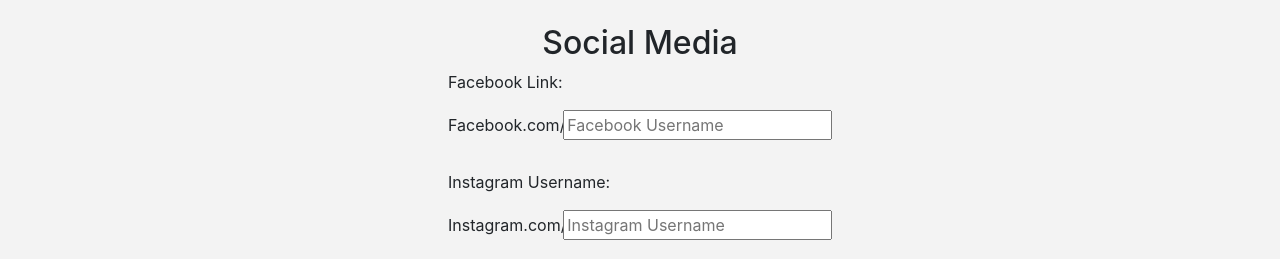
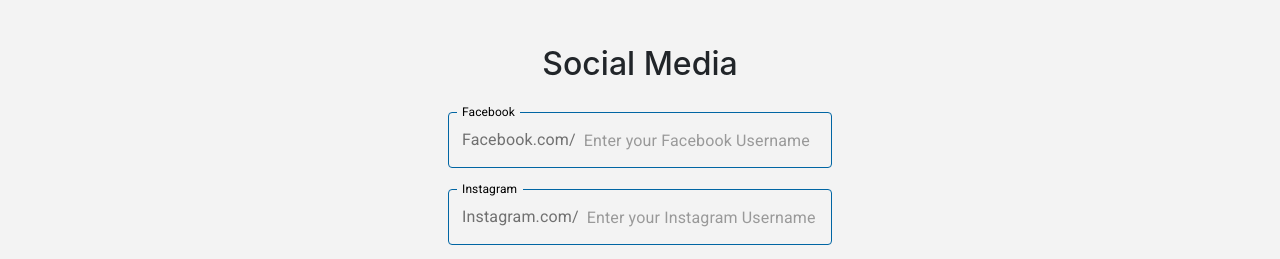
Before and after one commit to IsaiahCollazo99/Triphikers-Web-Client, a React (Create React App) app in the folder frontend/: page /user/edit in a window 1280 px wide. Shown: the part 675-934 px from the top of the page. Built offline with nearby package versions, Linux system fonts and the light colour scheme; no server answers; sample sign-in values are in the browser's storage.

Commit message:
change social inputs to CustomTextFields

```diff
--- a/frontend/src/components/UserEdit/UserSocialEdit.js
+++ b/frontend/src/components/UserEdit/UserSocialEdit.js
@@ -1,4 +1,6 @@
 import React from 'react';
+import CustomTextField from '../General/CustomTextField';
+import { InputAdornment } from '@material-ui/core';
 
 const UserSocialEdit = ( props ) => {
     const {
@@ -10,34 +12,50 @@
     return (
         <section className="upe-socialMedia">
             <h2>Social Media</h2>
-            <label htmlFor="facebook">
-                <p>Facebook Link: </p>
-
-                <span>Facebook.com/</span>
-                <input
+            <CustomTextField
+                label="Facebook"
                 type="text"
-                    placeholder="Facebook Username"
+                variant="outlined"
+                InputLabelProps={{
+                    shrink: true,
+                }}
+                InputProps={{
+                    startAdornment: <InputAdornment position="start">Facebook.com/</InputAdornment>
+                }}
+                placeholder="Enter your Facebook Username"
+                style={{width: '30%'}}
                 {...facebook}
             />
-            </label>
 
-            <label htmlFor="instagram">
-                <p>Instagram Username: </p>
-
-                <span>Instagram.com/</span>
-                <input
+            <CustomTextField
+                label="Instagram"
                 type="text"
-                    placeholder="Instagram Username"
+                variant="outlined"
+                InputLabelProps={{
+                    shrink: true,
+                }}
+                InputProps={{
+                    startAdornment: <InputAdornment position="start">Instagram.com/</InputAdornment>
+                }}
+                placeholder="Enter your Instagram Username"
+                style={{width: '30%'}}
                 {...instagram}
             />
-            </label>
 
-            <label>
-                <p>Twitter Username: </p>
-
-                <span>Twitter.com/</span>
-                <input type="text" placeholder="Twitter Username" {...twitter} />
-            </label>
+            <CustomTextField
+                label="Twitter"
+                type="text"
+                variant="outlined"
+                InputLabelProps={{
+                    shrink: true,
+                }}
+                InputProps={{
+                    startAdornment: <InputAdornment position="start">Twitter.com/</InputAdornment>
+                }}
+                placeholder="Enter your Twitter Username"
+                style={{width: '30%'}}
+                {...twitter}
+            />
         </section>
     )
 }
--- a/frontend/src/css/userPage/userPageEdit.css
+++ b/frontend/src/css/userPage/userPageEdit.css
@@ -11,6 +11,10 @@
     width: 70%;
     display: flex;
     justify-content: space-evenly;
+}
+
+.upe-buttons button {
+    width: 20%;
 }
 
 .upe-divider {
@@ -74,7 +78,9 @@
     display: flex;
     flex-direction: column;
     align-items: center;
+    justify-content: space-evenly;
     width: 100%;
+    height: 40vh;
     margin-top: 30px;
 }
 
```
Lines whose indentation alone changed are shown as unchanged.
